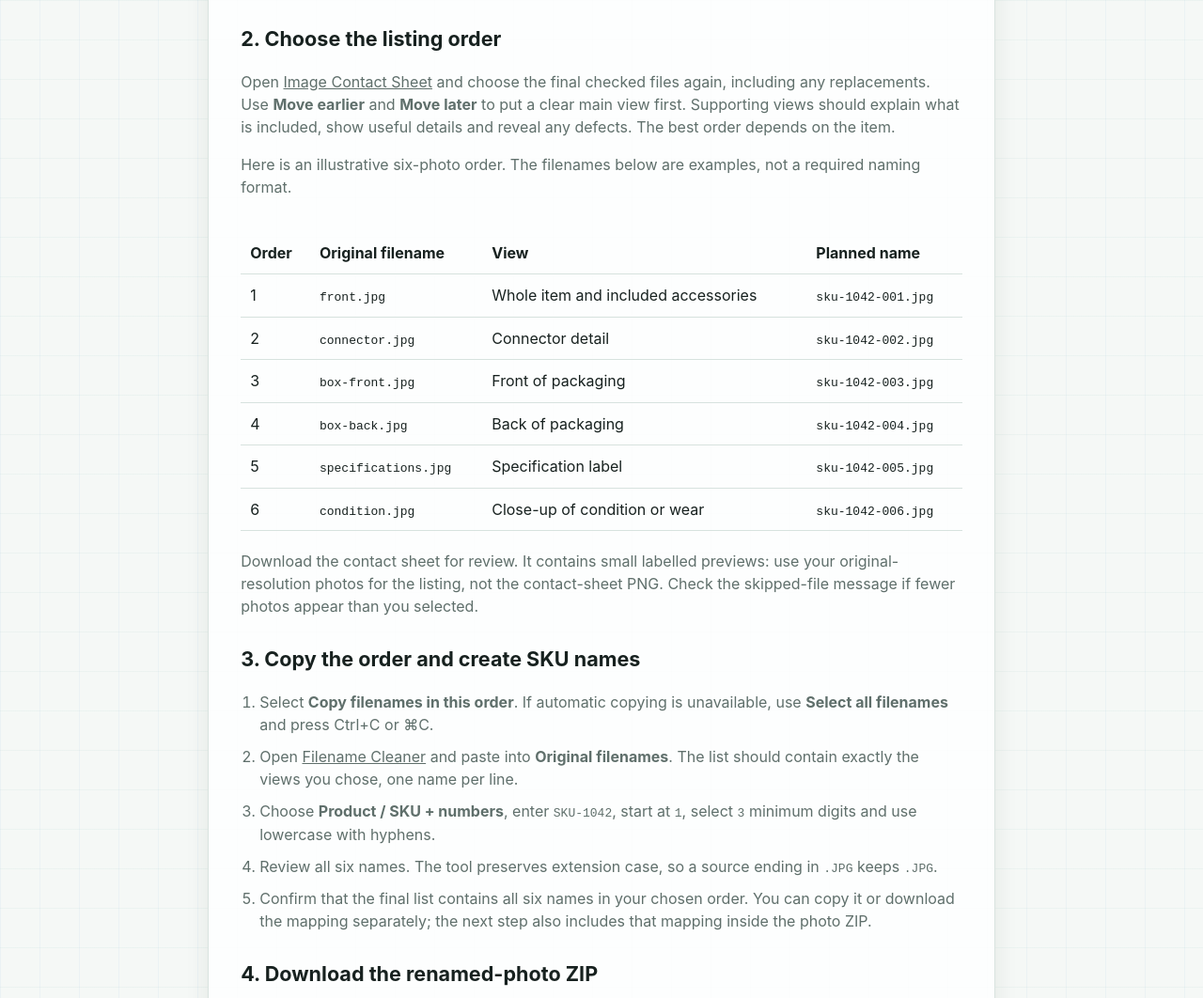
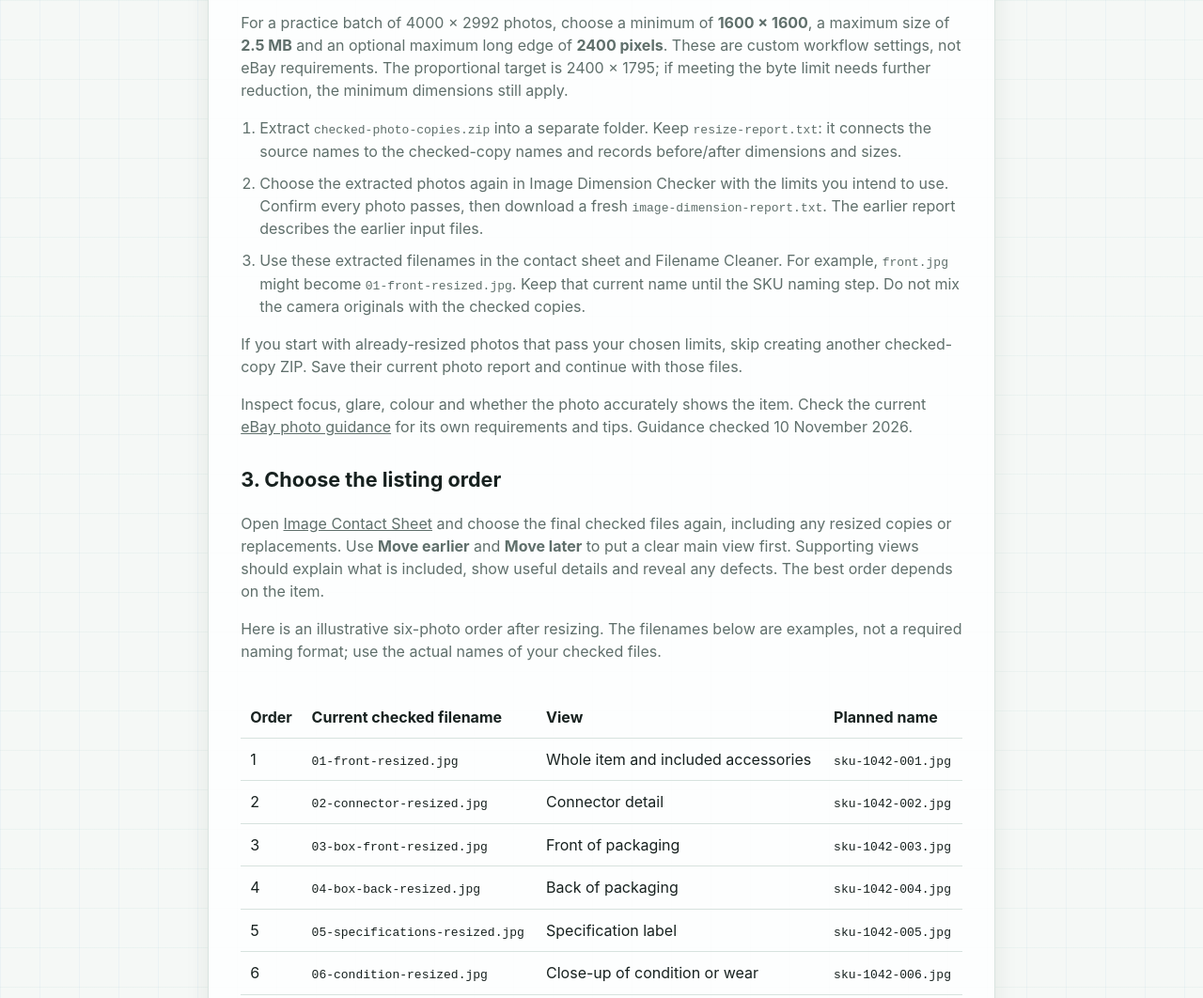
Before and after one commit to mrculture/utilityshelf-hub, a plain HTML site: page guides/prepare-product-photos-for-ebay.html in a window 1280 px wide. Shown: the part 1512-2574 px from the top of the page at 94% size. Drawn offline with Linux system fonts and the light colour scheme.

Commit message:
Add resizing handoff to product photo workflow and guide

```diff
--- a/guides/prepare-product-photos-for-ebay.html
+++ b/guides/prepare-product-photos-for-ebay.html
@@ -3,7 +3,7 @@
 <head>
   <meta charset="utf-8"><meta name="viewport" content="width=device-width, initial-scale=1">
   <title>Prepare Product Photos for an eBay Listing | UtilityShelf</title>
-  <meta name="description" content="A six-photo walkthrough: save a size report, arrange a contact sheet, then download SKU-named photo copies in a ZIP with an original-to-new filename mapping.">
+  <meta name="description" content="A six-photo walkthrough: check and resize oversized photos, save reports, arrange a contact sheet, then download SKU-named copies with a filename mapping.">
   <link rel="canonical" href="https://utilityshelf.site/guides/prepare-product-photos-for-ebay">
   <link rel="stylesheet" href="/styles.css?v=20261110-workflows">
 </head>
@@ -12,8 +12,8 @@
   <main class="article-page"><article class="article-card">
     <p class="eyebrow">Product photos · Updated 10 November 2026</p>
     <h1>How to prepare product photos for an eBay listing</h1>
-    <p>A useful listing photo set needs clear views, suitable image sizes and a predictable order. Take six illustrative photos through three UtilityShelf tools and finish with a size report, contact sheet and ZIP of SKU-named copies, including their filename mapping.</p>
-    <div class="tool-callout"><h2>Start with the original photos</h2><p>These tools check, arrange and create renamed copies locally. They do not upload pictures to eBay or change your original files. Choose the same final batch separately in each tool.</p><a class="button" href="/utilities/image-dimension-checker/">Check photo dimensions</a></div>
+    <p>A useful listing photo set needs clear views, suitable image sizes and a predictable order. Take six illustrative photos through three UtilityShelf tools and finish with checked photos, reports, a contact sheet and ZIP of SKU-named copies, including their filename mapping.</p>
+    <div class="tool-callout"><h2>Start with the original photos</h2><p>These tools check, resize, arrange and create renamed copies locally. They do not upload pictures to eBay or change your original files. If resizing is needed, extract the new copies first, then select those same checked files separately in each remaining tool. If your photos already meet your limits, keep them as they are.</p><a class="button" href="/utilities/image-dimension-checker/">Check photo dimensions</a></div>
     <h2>1. Check sizes and download the photo report</h2>
     <p>Choose your JPEG, PNG or WebP photos in Image Dimension Checker. Select <strong>eBay — recommended size</strong>. UtilityShelf checks for at least 1600 pixels in both dimensions and a maximum of 12 MB per photo; a rectangular image can pass without a square crop.</p>
     <p>For example, a 4000 × 2992 JPEG at 2.8 MB passes these size checks. A 1600 × 900 image falls short of this preset's height target. That result does not, by itself, mean eBay will reject it: this is a recommended-size check, not a complete acceptance test.</p>
@@ -23,42 +23,49 @@
       <li>Download a fresh report after replacing photos or changing limits. For a practice check, a 2.8 MB photo exceeds a custom 2.5 MB limit even though it passes the eBay size preset. Restore the limits you intend to use before saving your final report.</li>
     </ol>
     <p>The report button is unavailable while photos are loading or limits are invalid. Review filenames before sharing the report; it contains no photo contents.</p>
-    <h3>Make smaller copies when needed</h3>
+    <h2>2. Resize oversized photos when needed</h2>
     <p>In Image Dimension Checker, use <strong>Make smaller photo copies</strong> with your chosen minimum dimensions and maximum file size. Optionally set <strong>Maximum long edge</strong> (for example, 2400 pixels), then select <strong>Prepare smaller copies</strong>. It never enlarges or crops photos. If a photo is already too small, or the limits cannot be met, resolve the issue before downloading.</p>
     <p>Review the previews and before/after measurements, then select <strong>Download checked copies (.zip)</strong>. The ZIP includes the complete checked batch and <code>resize-report.txt</code>. Modified images are lossy JPEGs with transparent areas placed on white and original EXIF metadata omitted. Photos already within the limits keep their original bytes and metadata. Extract into a new folder and use these checked copies, with their new filenames, for the remaining steps. Your originals remain untouched.</p>
+    <p>For a practice batch of 4000 × 2992 photos, choose a minimum of <strong>1600 × 1600</strong>, a maximum size of <strong>2.5 MB</strong> and an optional maximum long edge of <strong>2400 pixels</strong>. These are custom workflow settings, not eBay requirements. The proportional target is 2400 × 1795; if meeting the byte limit needs further reduction, the minimum dimensions still apply.</p>
+    <ol class="checklist">
+      <li>Extract <code>checked-photo-copies.zip</code> into a separate folder. Keep <code>resize-report.txt</code>: it connects the source names to the checked-copy names and records before/after dimensions and sizes.</li>
+      <li>Choose the extracted photos again in Image Dimension Checker with the limits you intend to use. Confirm every photo passes, then download a fresh <code>image-dimension-report.txt</code>. The earlier report describes the earlier input files.</li>
+      <li>Use these extracted filenames in the contact sheet and Filename Cleaner. For example, <code>front.jpg</code> might become <code>01-front-resized.jpg</code>. Keep that current name until the SKU naming step. Do not mix the camera originals with the checked copies.</li>
+    </ol>
+    <p>If you start with already-resized photos that pass your chosen limits, skip creating another checked-copy ZIP. Save their current photo report and continue with those files.</p>
     <p>Inspect focus, glare, colour and whether the photo accurately shows the item. Check the current <a href="https://www.ebay.co.uk/help/listings/default/adding-pictures-listings?id=4148">eBay photo guidance</a> for its own requirements and tips. Guidance checked 10 November 2026.</p>
-    <h2>2. Choose the listing order</h2>
-    <p>Open <a href="/utilities/image-contact-sheet/">Image Contact Sheet</a> and choose the final checked files again, including any replacements. Use <strong>Move earlier</strong> and <strong>Move later</strong> to put a clear main view first. Supporting views should explain what is included, show useful details and reveal any defects. The best order depends on the item.</p>
-    <p>Here is an illustrative six-photo order. The filenames below are examples, not a required naming format.</p>
-    <div class="article-table-wrap"><table class="article-table"><thead><tr><th>Order</th><th>Original filename</th><th>View</th><th>Planned name</th></tr></thead><tbody>
-      <tr><td>1</td><td><code>front.jpg</code></td><td>Whole item and included accessories</td><td><code>sku-1042-001.jpg</code></td></tr>
-      <tr><td>2</td><td><code>connector.jpg</code></td><td>Connector detail</td><td><code>sku-1042-002.jpg</code></td></tr>
-      <tr><td>3</td><td><code>box-front.jpg</code></td><td>Front of packaging</td><td><code>sku-1042-003.jpg</code></td></tr>
-      <tr><td>4</td><td><code>box-back.jpg</code></td><td>Back of packaging</td><td><code>sku-1042-004.jpg</code></td></tr>
-      <tr><td>5</td><td><code>specifications.jpg</code></td><td>Specification label</td><td><code>sku-1042-005.jpg</code></td></tr>
-      <tr><td>6</td><td><code>condition.jpg</code></td><td>Close-up of condition or wear</td><td><code>sku-1042-006.jpg</code></td></tr>
+    <h2>3. Choose the listing order</h2>
+    <p>Open <a href="/utilities/image-contact-sheet/">Image Contact Sheet</a> and choose the final checked files again, including any resized copies or replacements. Use <strong>Move earlier</strong> and <strong>Move later</strong> to put a clear main view first. Supporting views should explain what is included, show useful details and reveal any defects. The best order depends on the item.</p>
+    <p>Here is an illustrative six-photo order after resizing. The filenames below are examples, not a required naming format; use the actual names of your checked files.</p>
+    <div class="article-table-wrap"><table class="article-table"><thead><tr><th>Order</th><th>Current checked filename</th><th>View</th><th>Planned name</th></tr></thead><tbody>
+      <tr><td>1</td><td><code>01-front-resized.jpg</code></td><td>Whole item and included accessories</td><td><code>sku-1042-001.jpg</code></td></tr>
+      <tr><td>2</td><td><code>02-connector-resized.jpg</code></td><td>Connector detail</td><td><code>sku-1042-002.jpg</code></td></tr>
+      <tr><td>3</td><td><code>03-box-front-resized.jpg</code></td><td>Front of packaging</td><td><code>sku-1042-003.jpg</code></td></tr>
+      <tr><td>4</td><td><code>04-box-back-resized.jpg</code></td><td>Back of packaging</td><td><code>sku-1042-004.jpg</code></td></tr>
+      <tr><td>5</td><td><code>05-specifications-resized.jpg</code></td><td>Specification label</td><td><code>sku-1042-005.jpg</code></td></tr>
+      <tr><td>6</td><td><code>06-condition-resized.jpg</code></td><td>Close-up of condition or wear</td><td><code>sku-1042-006.jpg</code></td></tr>
     </tbody></table></div>
-    <p>Download the contact sheet for review. It contains small labelled previews: use your original-resolution photos for the listing, not the contact-sheet PNG. Check the skipped-file message if fewer photos appear than you selected.</p>
-    <h2>3. Copy the order and create SKU names</h2>
+    <p>Download the contact sheet for review. It contains small labelled previews: use the checked individual photos for the listing, not the contact-sheet PNG. Check the skipped-file message if fewer photos appear than you selected.</p>
+    <h2>4. Copy the order and create SKU names</h2>
     <ol class="checklist">
       <li>Select <strong>Copy filenames in this order</strong>. If automatic copying is unavailable, use <strong>Select all filenames</strong> and press Ctrl+C or ⌘C.</li>
-      <li>Open <a href="https://filename-cleaner.utilityshelf.site/">Filename Cleaner</a> and paste into <strong>Original filenames</strong>. The list should contain exactly the views you chose, one name per line.</li>
+      <li>Open <a href="https://filename-cleaner.utilityshelf.site/">Filename Cleaner</a> and paste into <strong>Original filenames</strong>. Here, “Original filenames” means the current names of the checked files you selected, including resized-copy names. The list should contain exactly the views you chose, one name per line.</li>
       <li>Choose <strong>Product / SKU + numbers</strong>, enter <code>SKU-1042</code>, start at <code>1</code>, select <code>3</code> minimum digits and use lowercase with hyphens.</li>
       <li>Review all six names. The tool preserves extension case, so a source ending in <code>.JPG</code> keeps <code>.JPG</code>.</li>
       <li>Confirm that the final list contains all six names in your chosen order. You can copy it or download the mapping separately; the next step also includes that mapping inside the photo ZIP.</li>
     </ol>
-    <h2>4. Download the renamed-photo ZIP</h2>
+    <h2>5. Download the renamed-photo ZIP</h2>
     <ol class="checklist">
-      <li>In Filename Cleaner, find <strong>Download renamed photo copies</strong> and choose the six original photos using <strong>Original photos for the ZIP</strong>. Match every original filename in your reviewed list exactly, including spelling and case. File-picker order does not matter.</li>
+      <li>In Filename Cleaner, find <strong>Download renamed photo copies</strong> and choose the same six checked files using <strong>Original photos for the ZIP</strong>. If you resized earlier, select those extracted resized copies here. Match every current filename in your reviewed list exactly, including spelling and case. File-picker order does not matter.</li>
       <li>Wait for <strong>6 photos matched by original filename</strong>. If files are missing, extra or ambiguously named, correct the selection or list first. The download stays unavailable until every photo has a unique match and every proposed name is valid.</li>
       <li>Select <strong>Download renamed photos (.zip)</strong>. Save <code>renamed-photos.zip</code> alongside the photo report and contact sheet. It contains the six reviewed names, from <code>sku-1042-001.jpg</code> to <code>sku-1042-006.jpg</code> in this example, plus <code>filename-mapping.txt</code>.</li>
-      <li>Extract the ZIP into a new listing folder. Open the copies and compare them with the contact sheet and mapping. Photo bytes and embedded metadata are unchanged; originals are never renamed or uploaded.</li>
+      <li>Extract the ZIP into a new listing folder. Open the copies and compare them with the contact sheet and mapping. Filename Cleaner preserves the exact bytes and metadata of the checked files you selected. Any earlier resizing has already changed those copies; the SKU-naming step does not recompress them. Camera originals remain untouched.</li>
     </ol>
-    <p>Keep the latest <strong>photo report</strong>, <strong>contact-sheet PNG</strong> and <strong>renamed-photo ZIP</strong> together. The mapping inside the ZIP connects original names to SKU names. The report follows the original selection order; match by filename rather than row number.</p>
+    <p>Keep the latest <strong>photo report</strong>, <strong>contact-sheet PNG</strong> and <strong>renamed-photo ZIP</strong> together. The mapping inside the ZIP connects checked-file names to SKU names. Keep the resize report too when applicable: together the two mappings trace camera-original → checked copy → SKU name. Reports follow selection order; match by filename rather than row number.</p>
     <p>If you change the listing order, copy the new order into Filename Cleaner and download a fresh contact sheet and ZIP. Changed photos also need a fresh size check and report; changed size limits need a fresh report. Editing names or selected files while a ZIP is being prepared cancels that pending ZIP.</p>
     <p>The ZIP supports up to 30 JPEG, PNG or WebP photos, 32 MB each and 100 MB combined. For other file types or larger batches, use the mapping in your file manager or renaming application. Do not assume the file manager's sort order matches the contact sheet. Neither the copied list nor the mapping download alone renames anything automatically.</p>
-    <h2>5. Verify the listing photos</h2>
-    <p>Upload the extracted full-size photos to your listing, not the ZIP or contact-sheet PNG. Verify the main photo and order in eBay's editor. Numbered filenames help you organise the set, but the uploader may choose a different order. Review the completed listing before publishing.</p>
+    <h2>6. Verify the listing photos</h2>
+    <p>Upload the extracted checked, SKU-named photos to your listing, not the ZIP or contact-sheet PNG. Verify the main photo and order in eBay's editor. Numbered filenames help you organise the set, but the uploader may choose a different order. Review the completed listing before publishing.</p>
     <p><a href="/#product-photos">Back to the product-photo workflow</a> · <a href="/guides/prepare-supplier-csv-for-import">Prepare a supplier CSV</a></p>
   </article></main>
   <footer><div class="footer-inner"><p>UtilityShelf · Practical browser tools</p><nav aria-label="Footer"><a href="/privacy">Privacy</a><a href="/terms">Terms</a><a href="/contact">Contact</a></nav></div></footer>
```
Also changed, not shown: index.html (+5 -5 lines).
